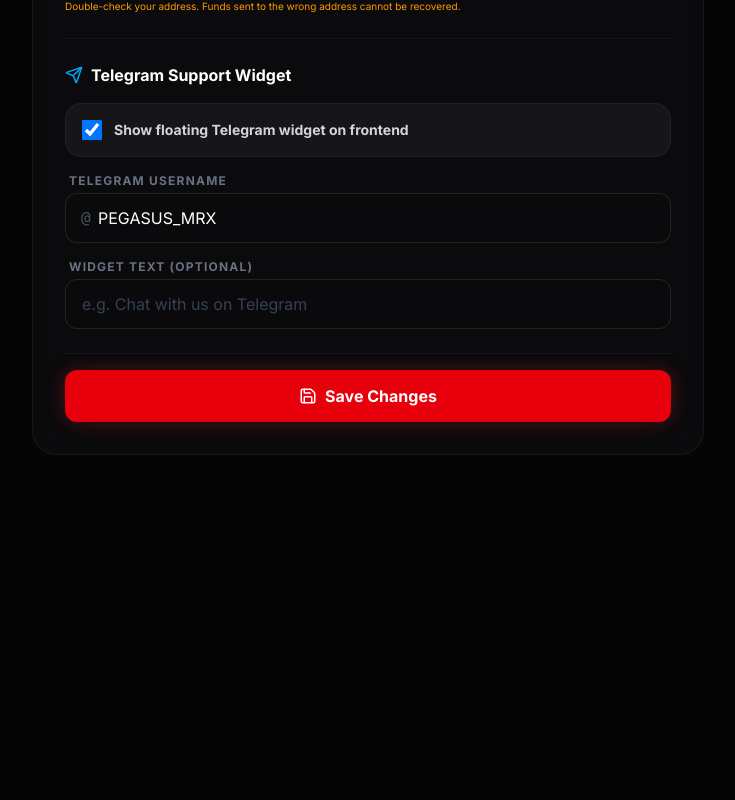
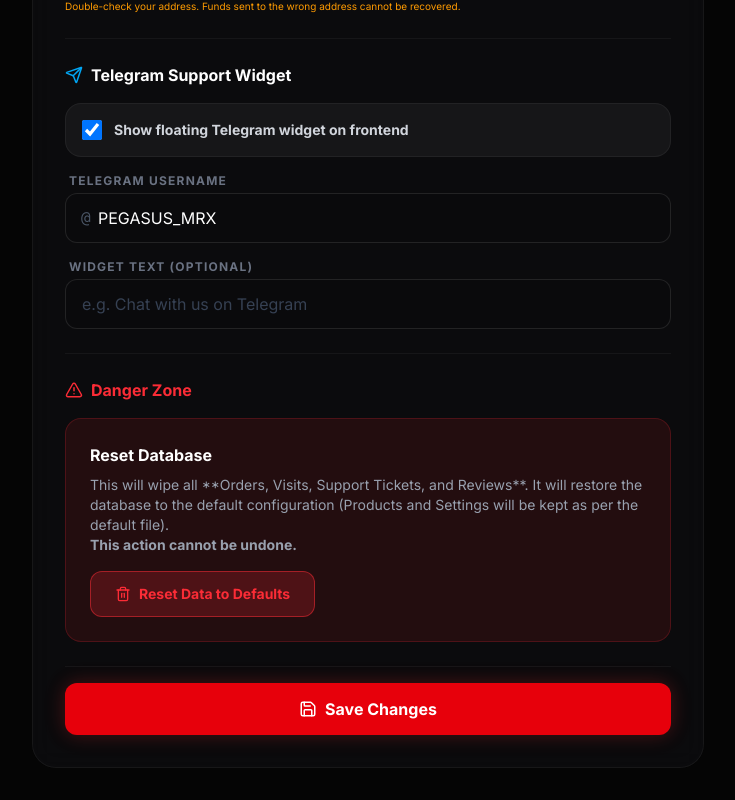
Before and after one commit to Ayman200509/PEGASUS_MRX, a Next.js app: page /pegapega/settings in a window 1280 px wide. Shown: the part 1074-1874 px from the top of the page, without its empty margins (400-1135 px from the left). Before the commit the page ends 1561 px from the top, so only its background shows below. Built offline with nearby package versions, Linux system fonts and the light colour scheme.

Commit message:
feat: add admin reset data feature

```diff
--- /dev/null
+++ b/src/app/api/admin/reset/route.ts
@@ -0,0 +1,20 @@
+import { NextResponse } from 'next/server';
+import { cookies } from 'next/headers';
+import { resetData } from '@/lib/db';
+
+export async function POST() {
+    try {
+        const cookieStore = await cookies();
+        const session = cookieStore.get('admin_session');
+
+        if (!session || session.value !== 'true') {
+            return NextResponse.json({ error: 'Unauthorized' }, { status: 401 });
+        }
+
+        await resetData();
+        return NextResponse.json({ success: true });
+    } catch (error) {
+        console.error('Reset error:', error);
+        return NextResponse.json({ error: 'Failed to reset data' }, { status: 500 });
+    }
+}
--- a/src/app/pegapega/(dashboard)/settings/page.tsx
+++ b/src/app/pegapega/(dashboard)/settings/page.tsx
@@ -1,7 +1,7 @@
 "use client";
 
 import { useEffect, useState } from "react";
-import { Loader2, Save, Send } from "lucide-react";
+import { Loader2, Save, Send, Trash2, AlertTriangle } from "lucide-react";
 import { Profile } from "@/lib/db";
 import { MediaPicker } from "@/components/admin/MediaPicker";
 
@@ -69,6 +69,29 @@
 
         setSaving(false);
         alert("Profile updated successfully!");
+    };
+
+    const handleReset = async () => {
+        if (!confirm("⚠️ ARE YOU SURE? ⚠️\n\nThis will DELETE ALL orders, visits, and support tickets.\nIt will reset the database to the default clean state.\n\nType 'RESET' to confirm.")) return;
+
+        const userInput = prompt("Type 'RESET' to confirm deletion:");
+        if (userInput !== 'RESET') return;
+
+        setSaving(true);
+        try {
+            const res = await fetch('/api/admin/reset', { method: 'POST' });
+            if (res.ok) {
+                alert("Data has been reset to defaults.");
+                window.location.reload();
+            } else {
+                alert("Failed to reset data.");
+            }
+        } catch (error) {
+            console.error(error);
+            alert("Error resetting data.");
+        } finally {
+            setSaving(false);
+        }
     };
 
     if (!profile) return <div className="p-12 text-center text-gray-500">Loading Settings...</div>;
@@ -277,6 +300,32 @@
                         </div>
                     </div>
 
+                    {/* Danger Zone */}
+                    <div className="pt-6 border-t border-white/5">
+                        <h3 className="text-red-500 font-bold mb-4 flex items-center gap-2">
+                            <AlertTriangle size={18} />
+                            Danger Zone
+                        </h3>
+                        <div className="bg-red-500/10 border border-red-500/20 rounded-2xl p-6">
+                            <h4 className="text-white font-bold mb-2">Reset Database</h4>
+                            <p className="text-gray-400 text-sm mb-4">
+                                This will wipe all **Orders, Visits, Support Tickets, and Reviews**.
+                                It will restore the database to the default configuration (Products and Settings will be kept as per the default file).
+                                <br />
+                                <strong>This action cannot be undone.</strong>
+                            </p>
+                            <button
+                                type="button"
+                                onClick={handleReset}
+                                disabled={saving}
+                                className="bg-red-500/20 hover:bg-red-500 text-red-500 hover:text-white border border-red-500/50 font-bold py-3 px-6 rounded-xl transition-all flex items-center gap-2 text-sm"
+                            >
+                                <Trash2 size={16} />
+                                Reset Data to Defaults
+                            </button>
+                        </div>
+                    </div>
+
                     <div className="pt-4 border-t border-white/5">
                         <button
                             disabled={saving || uploading}
--- a/src/lib/db.ts
+++ b/src/lib/db.ts
@@ -169,3 +169,8 @@
         throw error;
     }
 }
+
+export async function resetData(): Promise<void> {
+    const data = getDefaultData();
+    await saveData(data);
+}
```
